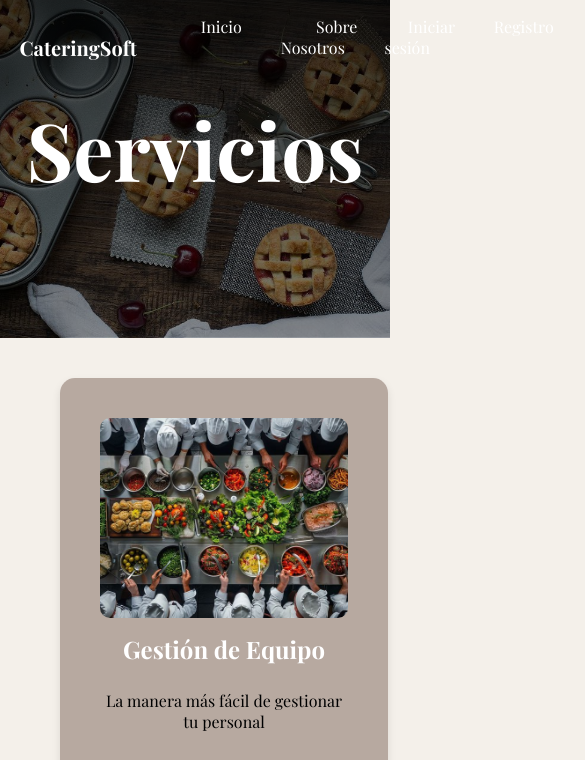
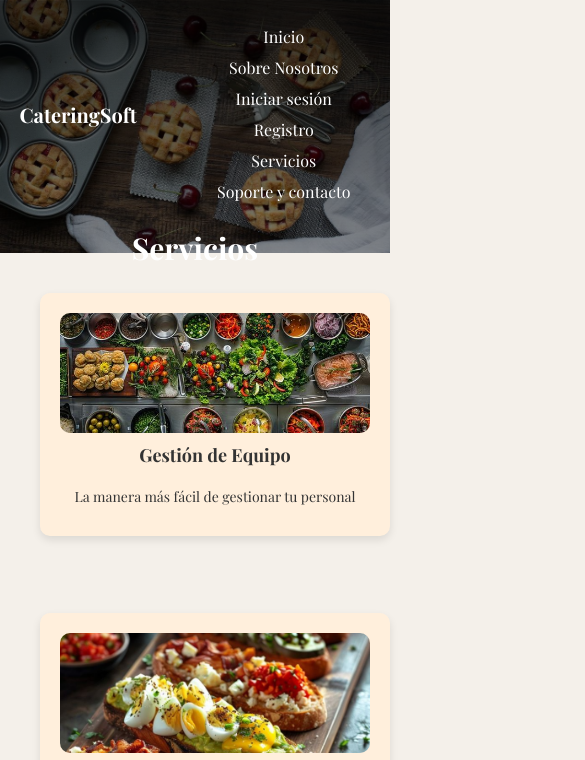
Before and after one commit to thjumi/CateringSoft, a plain HTML site: page Servicios/index.html in a window 390 px wide. Shown: the top 760 px of the page, 585 px wide, since content can reach past the window. Drawn offline with nearby package versions, Linux system fonts and the light colour scheme.

Commit message:
responsive style.css

```diff
--- a/Servicios/style.css
+++ b/Servicios/style.css
@@ -16,20 +16,21 @@ header {
     display: flex;
     justify-content: space-between;
     align-items: center;
+    padding: 10px;
 }
 
 .lista-menu {
     display: flex;
+    gap: 15px;
 }
 
 .lista-menu li {
     list-style: none;
-    margin-right: 15px;
 }
 
 .lista-menu li a {
     color: #ffffff;
-    padding: 14px 24px;
+    padding: 10px 20px;
     text-decoration: none;
     transition: color 0.3s, background-color 0.3s;
 }
@@ -51,21 +52,23 @@ header {
     text-align: center;
 }
 
-#contenedor-titulo-flex {
+/* Encabezado responsive */
+.contenedor-titulo {
     display: flex;
     justify-content: center;
-
+    align-items: center;
     height: 100%;
 }
 
 .contenedor-titulo h1 {
     color: #ffffff;
-    font-size: 80px;
+    font-size: 60px;
     margin: 0;
+    text-align: center;
 }
 
 .contenedor-titulo h2 {
-    font-size: 30px;
+    font-size: 25px;
     color: #ffffff;
     margin: 0;
 }
@@ -77,60 +80,57 @@ header {
 
 .contenedor-tarjetas {
     display: grid;
-    grid-template-columns: repeat(auto-fill, minmax(300px, 1fr));
+    grid-template-columns: repeat(auto-fill, minmax(250px, 1fr));
     grid-gap: 20px;
     justify-items: center;
     max-width: 1200px;
     margin: 0 auto;
 }
 
-/* Estilo para cada tarjeta */
 .card {
     width: 100%;
     height: 350px;
     perspective: 1000px;
     margin-bottom: 20px;
+    border-radius: 10px;
 }
 
 .card-inner {
     position: relative;
     width: 100%;
     height: 100%;
-    transition: transform 0.6s;
+    transition: transform 0.6s ease-in-out;
     transform-style: preserve-3d;
 }
 
 .card:hover .card-inner {
     transform: rotateY(180deg);
-
 }
 
-.card-front, .card-back {
+.card-front,
+.card-back {
     position: absolute;
-    width: 80%;
+    width: 100%;
     backface-visibility: hidden;
-    border-radius: 15px;
+    border-radius: 10px;
     display: flex;
     flex-direction: column;
     justify-content: center;
     align-items: center;
     text-align: center;
+    padding: 20px;
+    box-shadow: 0 4px 8px rgba(0, 0, 0, 0.1);
 }
 
 .card-front {
-    margin-left: 20px;
-    padding: 40px;
-    background-color:  #a4938ac3;
-    box-shadow: 0 4px 8px rgba(0, 0, 0, 0.1);
+    background-color: #ffefdc;
+    color: #333;
 }
 
 .card-back {
-    margin: 0;
-    padding: 30px;
-    background-color: #a4938ac3;
-    color: white;
+    background-color: #ff5e00;
+    color: #ffffff;
     transform: rotateY(180deg);
-    box-shadow: 0 4px 8px rgba(0, 0, 0, 0.1);
 }
 
 .card img {
@@ -140,36 +140,96 @@ header {
     border-radius: 10px;
 }
 
-.card h2, .card-back h3 {
-    margin: 15px 0;
-    color: #ffffff;
+.card h2 {
+    font-size: 18px;
+    margin: 10px 0;
 }
 
-.card p, .card-back p {
+.card p {
+    font-size: 14px;
     margin: 10px 0;
-    font-size: 16px;
-    color: #000000;
 }
+
 /* Sección Proyectos */
 #Proyectos {
     margin: 60px 0;
     padding: 20px;
-    height: auto;
     align-items: center;
 }
-.contenedor h2{
-    color:#ff5e00a4;
+
+#Proyectos h2 {
+    color: #ff5e00a4;
     font-size: 40px;
+    text-align: center;
 }
 
 #Proyectos .contenedor-proyectos {
-    height: 40vh;
     display: flex;
-    align-items: center;
+    flex-wrap: wrap;
+    gap: 20px;
     justify-content: center;
 }
+
 /* Carrusel */
-button .owl-prev,
-button .owl-next{
+button.owl-prev,
+button.owl-next {
     font-size: 30px !important;
+    color: #ffffff;
+    background-color: #ff5e00;
+    border: none;
+    padding: 10px;
+    border-radius: 50%;
+    transition: background-color 0.3s;
 }
+
+button.owl-prev:hover,
+button.owl-next:hover {
+    background-color: #ff7700;
+    cursor: pointer;
+}
+
+/* Responsive Adjustments */
+@media (max-width: 768px) {
+    header {
+        height: 30vh;
+    }
+
+    .contenedor-titulo h1 {
+        font-size: 40px;
+    }
+
+    .contenedor-titulo h2 {
+        font-size: 18px;
+    }
+
+    .lista-menu {
+        flex-direction: column;
+        gap: 10px;
+    }
+
+    .card {
+        height: 300px;
+    }
+
+    .card img {
+        height: 150px;
+    }
+}
+
+@media (max-width: 480px) {
+    .contenedor-titulo h1 {
+        font-size: 30px;
+    }
+
+    .contenedor-titulo h2 {
+        font-size: 16px;
+    }
+
+    .card {
+        height: 280px;
+    }
+
+    .card img {
+        height: 120px;
+    }
+}
```
